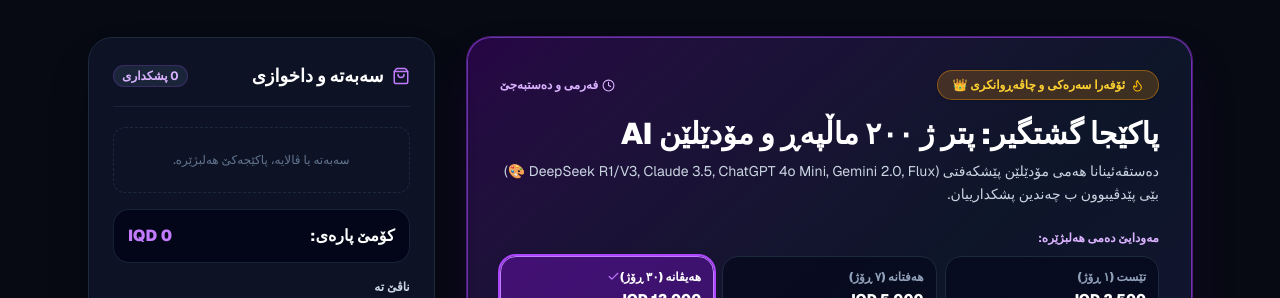
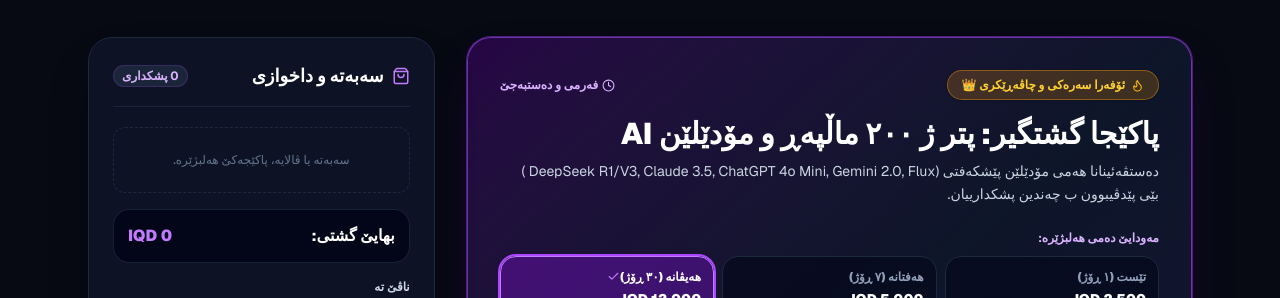
Before and after one commit to ipbits/IPBITS-STORE, a Next.js app: page / in a window 1280 px wide. Shown: the part 350-648 px from the top of the page. Built offline with nearby package versions, Linux system fonts and the light colour scheme.

Commit message:
update website

```diff
--- a/src/app/page.js
+++ b/src/app/page.js
@@ -13,10 +13,10 @@ const TRANSLATIONS = {
     heroTitle1: 'پتر ژ ٢٠٠ سایتێن ژیرییا دەستکرد',
     heroTitle2: 'ب بهایەکی کو کەس باوەر ناکەت!',
     heroDesc: 'ئێک ئەکاونت بۆ هەمی کارێن تە: نڤیسین، کۆدینگ، مۆنتاژ، وێنە و شیکاریا فایلان. دەمێ خو هەلبژێرە:',
-    mainOfferBadge: 'ئۆفەرا سەرەکی و چاڤەڕوانکری 👑',
+    mainOfferBadge: 'ئۆفەرا سەرەکی و چاڤەڕێکری 👑',
     officialBadge: 'فەرمی و دەستبەجێ',
     mainOfferTitle: 'پاکێجا گشتگیر: پتر ژ ٢٠٠ ماڵپەڕ و مۆدێلێن AI',
-    mainOfferDesc: 'دەستڤەئینانا هەمی مۆدێلێن پێشکەفتی (DeepSeek R1/V3, Claude 3.5, ChatGPT 4o Mini, Gemini 2.0, Flux 🎨) بێی پێدڤیبوون ب چەندین پشکدارییان.',
+    mainOfferDesc: 'دەستڤەئینانا هەمی مۆدێلێن پێشکەفتی (DeepSeek R1/V3, Claude 3.5, ChatGPT 4o Mini, Gemini 2.0, Flux ) بێی پێدڤیبوون ب چەندین پشکدارییان.',
     selectDuration: 'مەودایێ دەمی هەلبژێرە:',
     selectedPriceFor: 'بهایێ پاکێجا هەلبژارتی',
     addToCartBtn: 'دەستڤەئینان:',
@@ -26,7 +26,7 @@ const TRANSLATIONS = {
     cartTitle: 'سەبەتە و داخوازی',
     subscriptions: 'پشکداری',
     cartEmpty: 'سەبەتە یا ڤالایە، پاکێجەکێ هەلبژێرە.',
-    totalPrice: 'کۆمێ پارەی:',
+    totalPrice: 'بهایێ گشتی:',
     labelName: 'ناڤێ تە',
     placeholderName: 'ناڤێ سیانی بنڤیسە...',
     labelPhone: 'ژمارا واتساپی',
```
